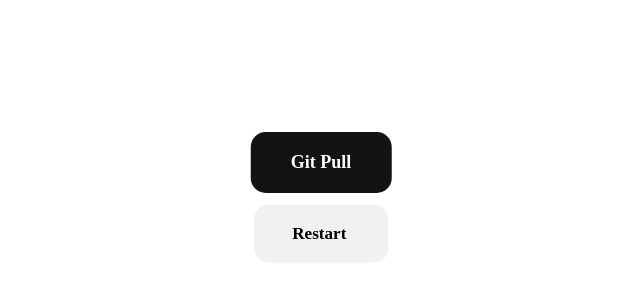
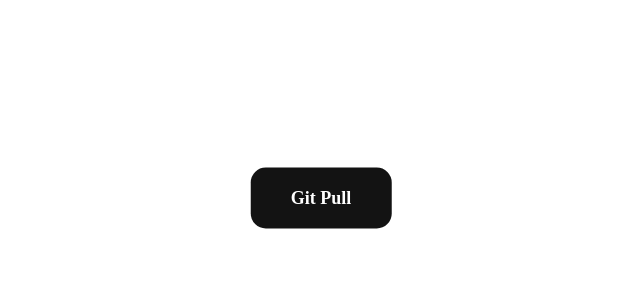
Before and after one commit to opolonix/pult-server, a plain HTML site: page secret.html in a window 1280 px wide. Shown: the part 202-502 px from the top of the page, without its empty margins (319-959 px from the left). Drawn offline with Linux system fonts and the light colour scheme.

Commit message:
убрал кнопку перезагрузки потому что работает reload у fast api

```diff
--- a/secret.html
+++ b/secret.html
@@ -72,7 +72,7 @@
     </style>
     <div class="wrapper">
         <a href="?pull" class="git-pull">Git Pull</a>
-        <a href="?restart" class="restart-service">Restart</a>
+        <!-- <a href="?restart" class="restart-service">Restart</a> -->
     </div>
     <div class="output">
         <div class="update-date" style="display: none;"></div>
```
